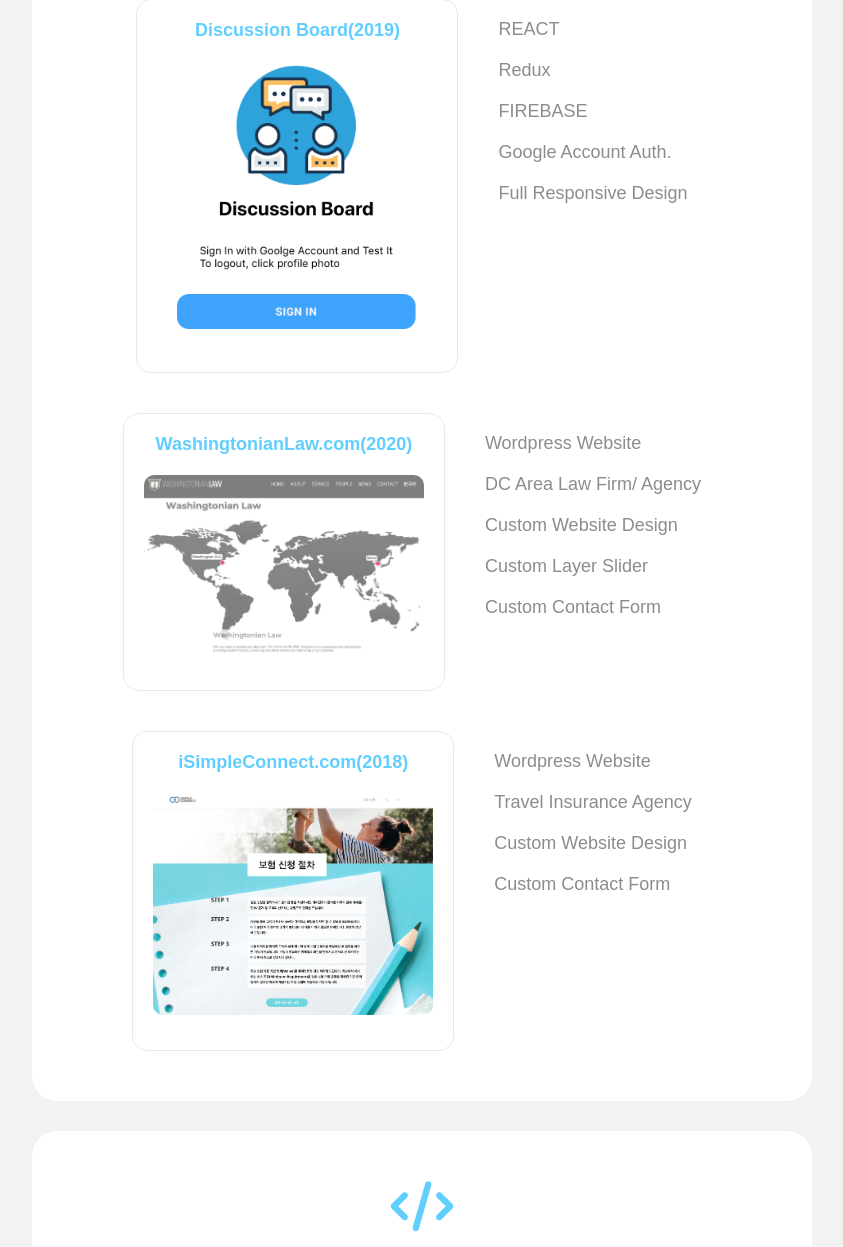
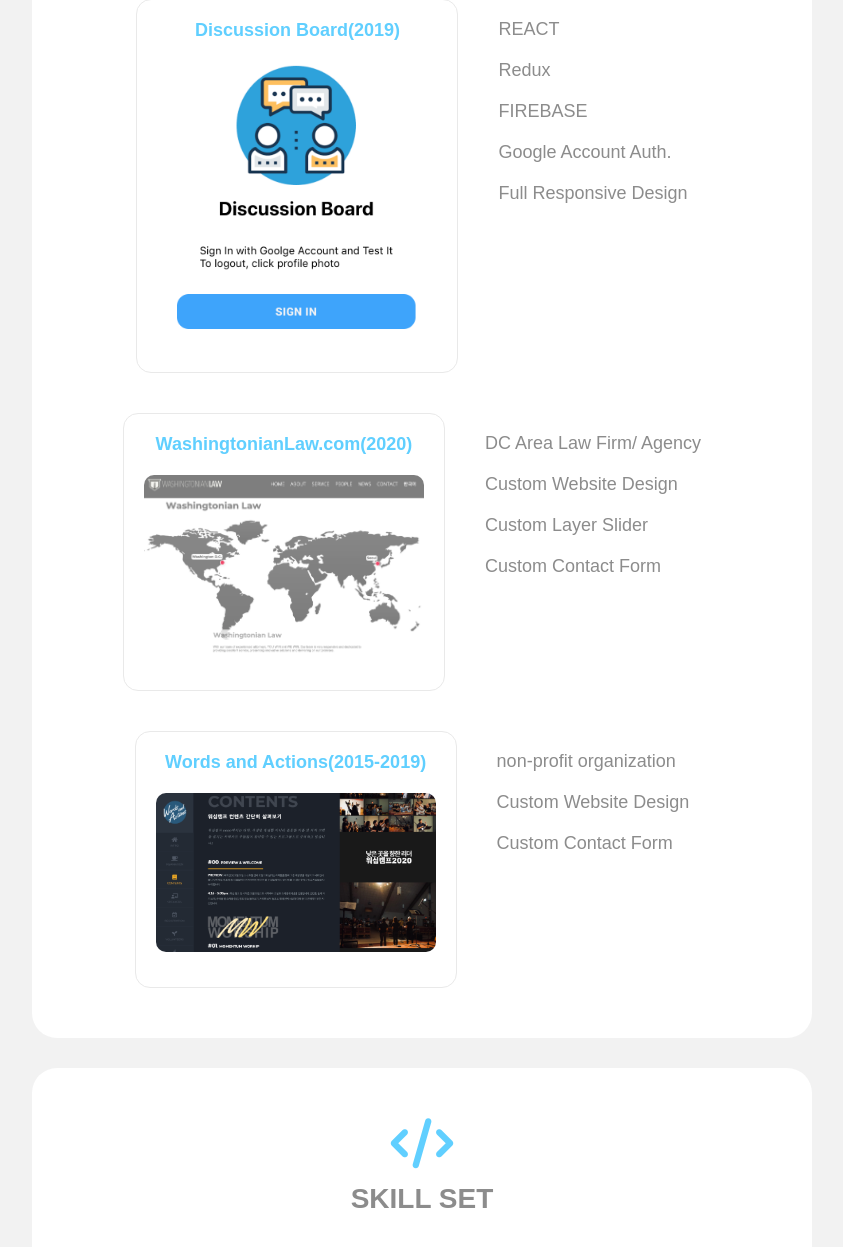
Before and after one commit to seanchoi/portfolio, a Django app: page / in a window 1280 px wide. Shown: the part 3218-4465 px from the top of the page, without its empty margins (218-1061 px from the left). Run offline with Django 3.2, Linux system fonts and the light colour scheme; data comes from the database, SQL or seed files in the repository; data that the repository does not hold is empty; parts of the project's set-up code (start-up, migrations or seed data) failed here and were passed over; some libraries are stand-ins or nearby versions.

Commit message:
project update

```diff
--- a/templates/home.html
+++ b/templates/home.html
@@ -172,7 +172,6 @@
                     </div>
                 </a>
                 <div class="section">
-                    <span>Wordpress Website</span>
                     <span>DC Area Law Firm/ Agency</span>
                     <span>Custom Website Design</span>
                     <span>Custom Layer Slider</span>
@@ -180,15 +179,14 @@
                 </div>
             </div>
             <div class="content">
-                <a href="https://www.iSimpleConnect.com">
+                <a href="https://www.wordnsaction.org">
                     <div class="section section-left-project">
-                        <span>iSimpleConnect.com(2018)</span>
-                        <img src="{% static 'img/isimple.png' %}">
+                        <span>Words and Actions(2015-2019)</span>
+                        <img src="{% static 'img/wordsnactions.png' %}">
                     </div>
                 </a>
                 <div class="section">
-                    <span>Wordpress Website</span>
-                    <span>Travel Insurance Agency</span>
+                    <span>non-profit organization</span>
                     <span>Custom Website Design</span>
                     <span>Custom Contact Form</span>
                 </div>
```
Also changed, not shown: static/img/wordsnactions.png (added).
